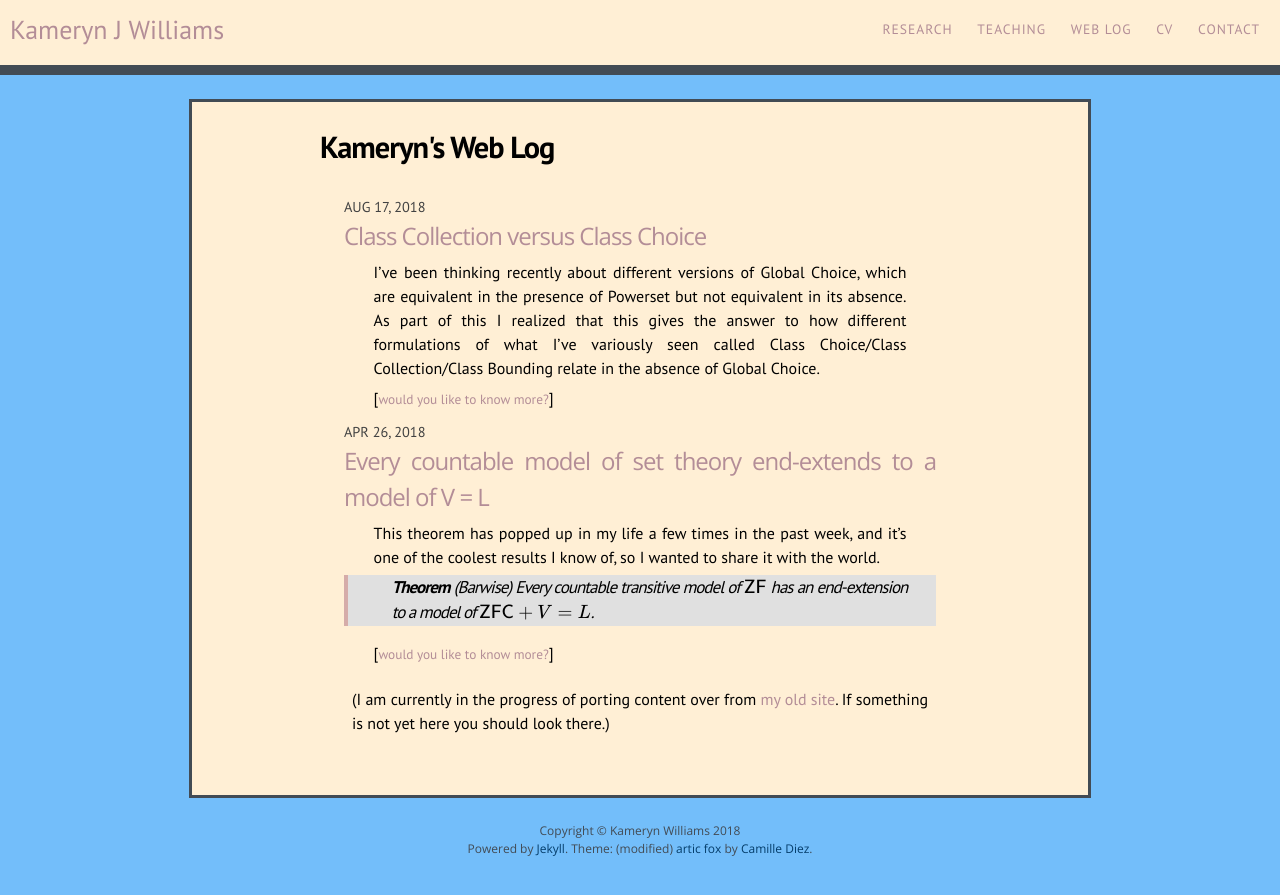
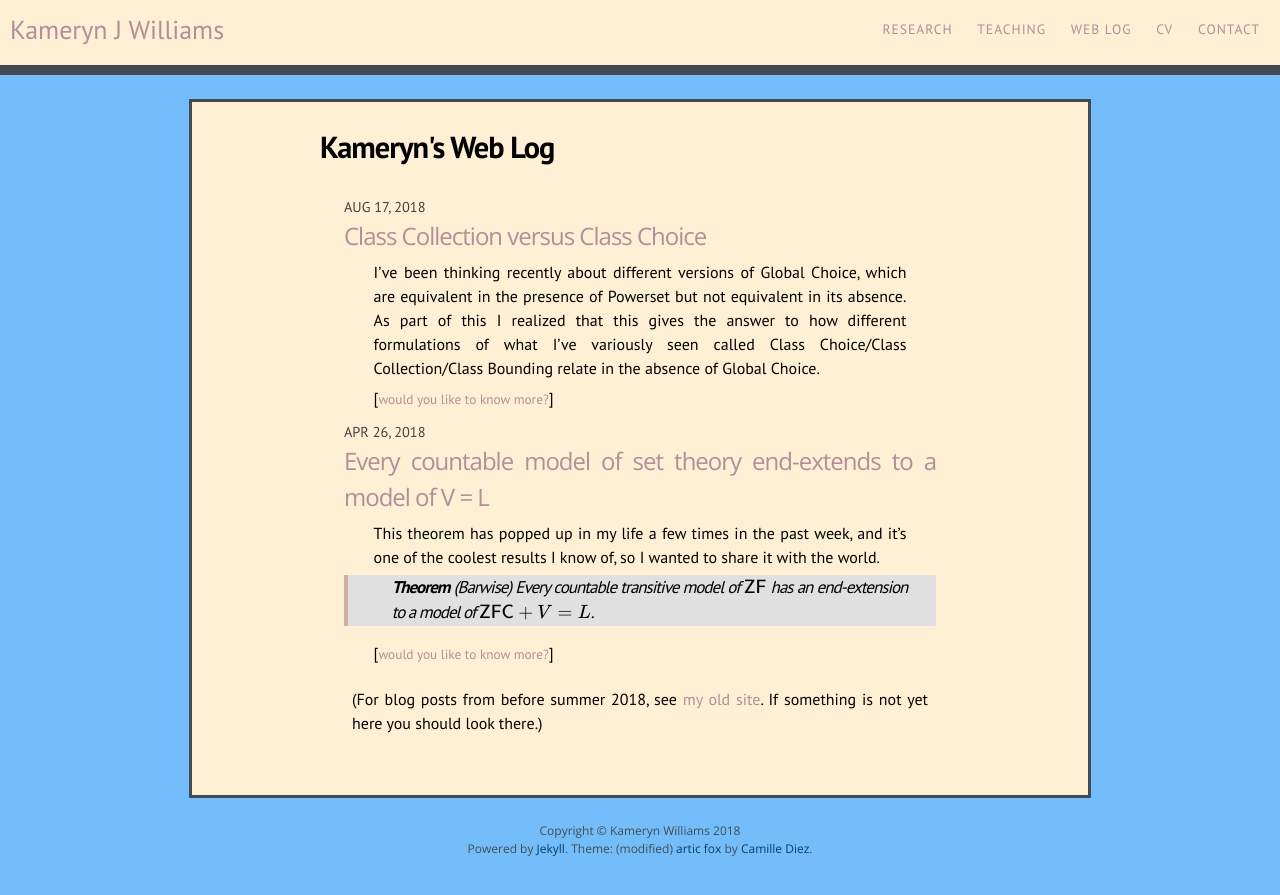
Before and after one commit to kamerynjw/kamerynjw.github.io, a Jekyll site: the page built from blog.md, in a window 1280 px wide. Shown: the top 895 px of the page. Built offline with Jekyll 4.4.1, drawn with Linux system fonts in a browser that asks for light colours; nearby versions of some CDN libraries; formulas are drawn with MathJax 3.

Commit message:
changed message in blog for link to old site, since it's a lie to say I'm working on porting content over :P

```diff
--- a/blog.md
+++ b/blog.md
@@ -18,4 +18,4 @@ permalink: /blog/
   </ul>
 </div>
 
-  (I am currently in the progress of porting content over from <a href="https://kamerynblog.wordpress.com">my old site</a>. If something is not yet here you should look there.)
+  (For blog posts from before summer 2018, see <a href="https://kamerynblog.wordpress.com">my old site</a>. If something is not yet here you should look there.)
```
